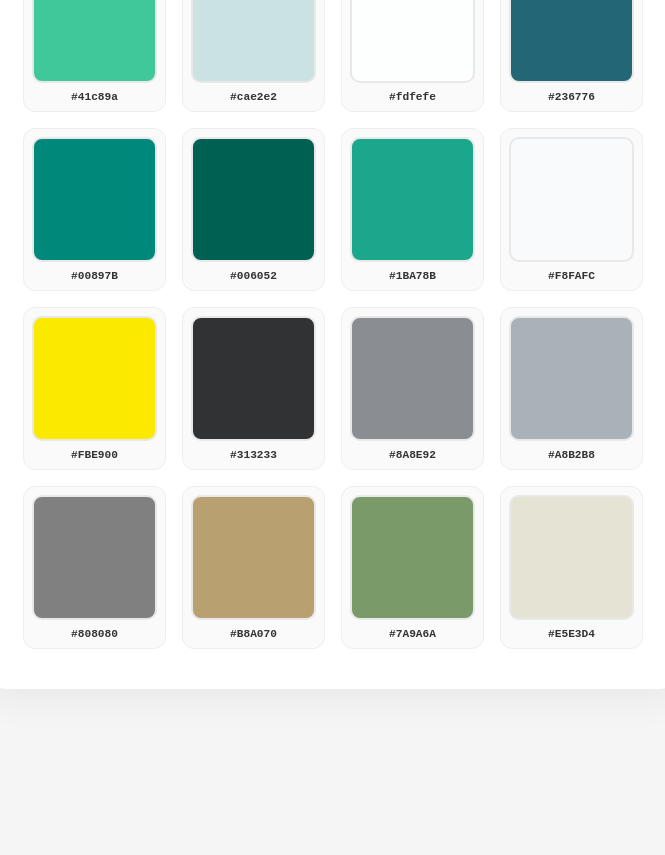
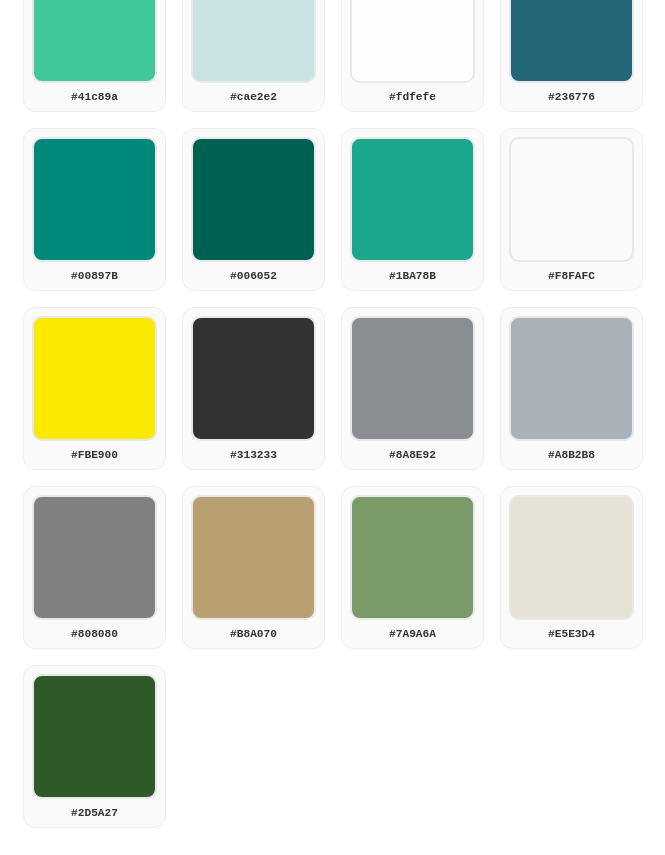
Before and after one commit to x361x3ch/Anasayfa, a Jekyll site: the page Renk.html, which Jekyll copies as it is, in a window 1280 px wide and 900 px high, scrolled down 5408 px. Shown: the top 855 px of the window, without its empty margins (307-972 px from the left). Built offline with Jekyll 4.4.1, drawn with Linux system fonts in a browser that asks for light colours; before the commit the page ends 6129 px from its top, so only the background shows below that.

Commit message:
update Renk.html

```diff
--- a/Renk.html
+++ b/Renk.html
@@ -671,7 +671,10 @@
                 <div class="color-box" style="background:#E5E3D4;"></div>
                 <span class="color-hex">#E5E3D4</span>
             </div>
-
+            <div class="color-swatch" data-hex="#2D5A27">
+                <div class="color-box" style="background:#2D5A27;"></div>
+                <span class="color-hex">#2D5A27</span>
+            </div>
 
 
 
```
